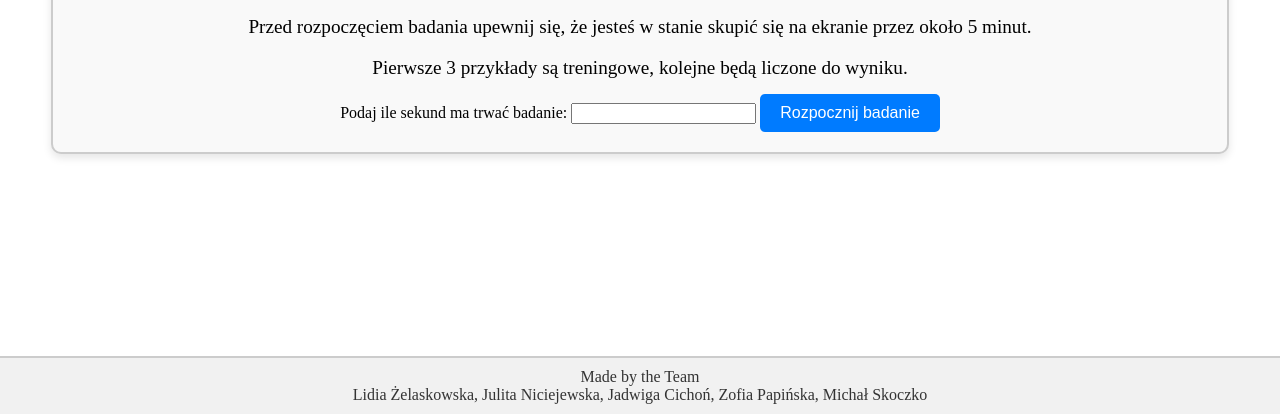
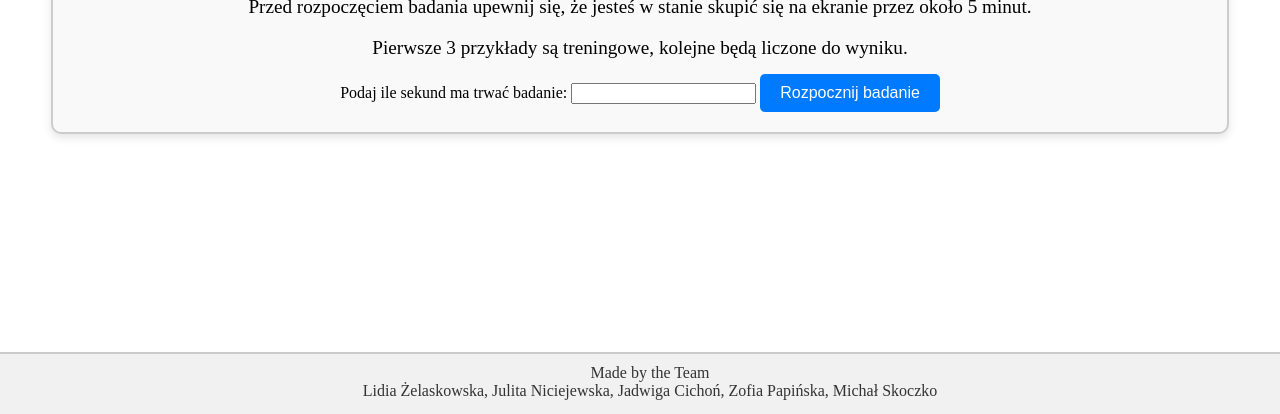
Before and after one commit to MichalSkoczko/testCzujnosciUwagi, a plain HTML site: page index.html in a window 1280 px wide. Shown: the part 386-800 px from the top of the page. Drawn offline with Linux system fonts and the light colour scheme.

Commit message:
Poprawiono wygląd i błąd

```diff
--- a/index.html
+++ b/index.html
@@ -8,13 +8,11 @@
     <script src="testIndex.js" defer></script>
 </head>
 <body>
-    <header>
 
-    </header>
     <main>
         <div id="powitanie">
             <h1>Witamy w teście na utrzymanie uwagi!</h1>
-            <p>Wyświelanych będzie pięć kół w różnych kolorach. Twoim zadaniem jest naciśnąć przycisk spacji, jeśli jedno z nich będzie w kolorze <strong>czerwonym</strong>.</p>
+            <p>Wyświelanych będzie pięć kół w różnych kolorach. Twoim zadaniem jest nacisnąć przycisk spacji, jeśli jedno z nich będzie w kolorze <strong>czerwonym</strong>.</p>
             <p>Przed rozpoczęciem badania upewnij się, że jesteś w stanie skupić się na ekranie przez około 5 minut.</p>
             <p>Pierwsze 3 przykłady są treningowe, kolejne będą liczone do wyniku.</p>
             <label for="numberInput">Podaj ile sekund ma trwać badanie:</label>
--- a/testIndex.css
+++ b/testIndex.css
@@ -39,13 +39,12 @@
 </html> */
 
 body {
-    display: flex;
-    flex-direction: column;
-    justify-content: center;
-    align-items: center;
+
     height: 100vh;
     margin: 0;
-    overflow: hidden;
+    width: 100%;
+    overflow-x: hidden;
+
 }
 
 #circles {
@@ -113,7 +112,12 @@ body {
     font-size: 1.2em;
     margin-bottom: 15px;
 }
-
+#koniec span {
+    max-height: 50vh;
+    overflow-y: auto;
+    display: inline-block;
+    overflow-y: auto;
+}
 #koniec button {
     padding: 10px 20px;
     font-size: 1em;
@@ -133,12 +137,29 @@ body {
     border-top: 2px solid #ccc;
     background-color: #f1f1f1;
     width: 100%;
-    position: absolute;
+    position: fixed;
     bottom: 0;
+    left: 0;
+    max-height: 5vh;
+    height: 5vh;
+
+}
+
+main {
+    max-height: 95vh;
+    height: 95vh;
+    overflow-y: auto;
+    display: flex;
+    flex-direction: column;
+    justify-content: center;
+    align-items: center;
+    overflow-y: auto;
+
 }
 
 #footer p {
     margin: 0;
+
     font-size: 1em;
     color: #333;
 }
--- a/testIndex.js
+++ b/testIndex.js
@@ -5,15 +5,16 @@ document.addEventListener('DOMContentLoaded', function() {
 
     maxTime = document.getElementById('numberInput');
     let limitCzasu = 60;
-    if (maxTime.value == '') {
-        limitCzasu = 60;
-    }else{
-        limitCzasu = parseInt(maxTime.value);
-    }
 
     rozpocznijBadanieButton = document.getElementById('startButton');
     rozpocznijBadanieButton.addEventListener('click', function() {
         console.log('rozpocznijBadanieButton clicked');
+        if (maxTime.value == '') {
+            console.log('maxTime.value is empty');
+            limitCzasu = 60;
+        }else{
+            limitCzasu = parseInt(maxTime.value);
+        }
         badanieRunner();
     });
     document.getElementById('restartButton').addEventListener('click', function() {
```
